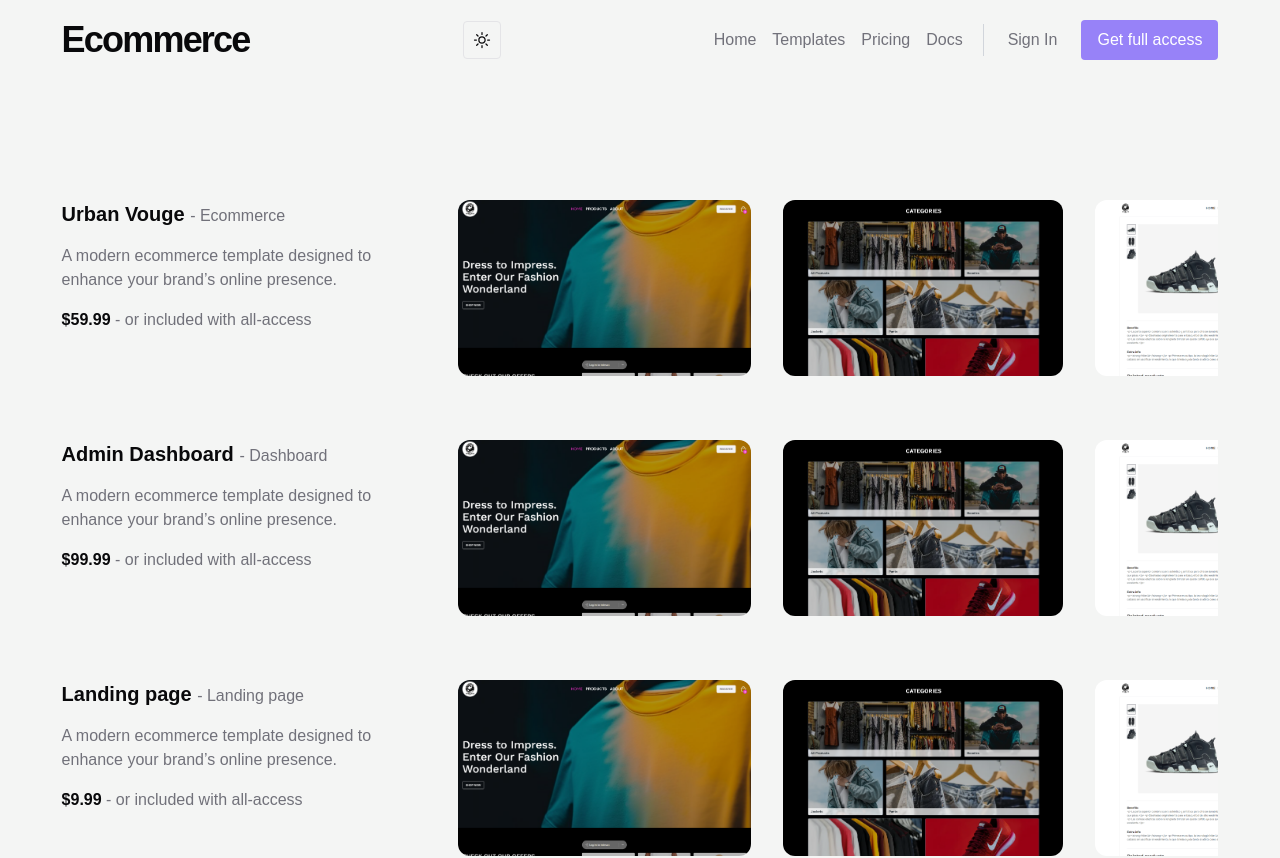
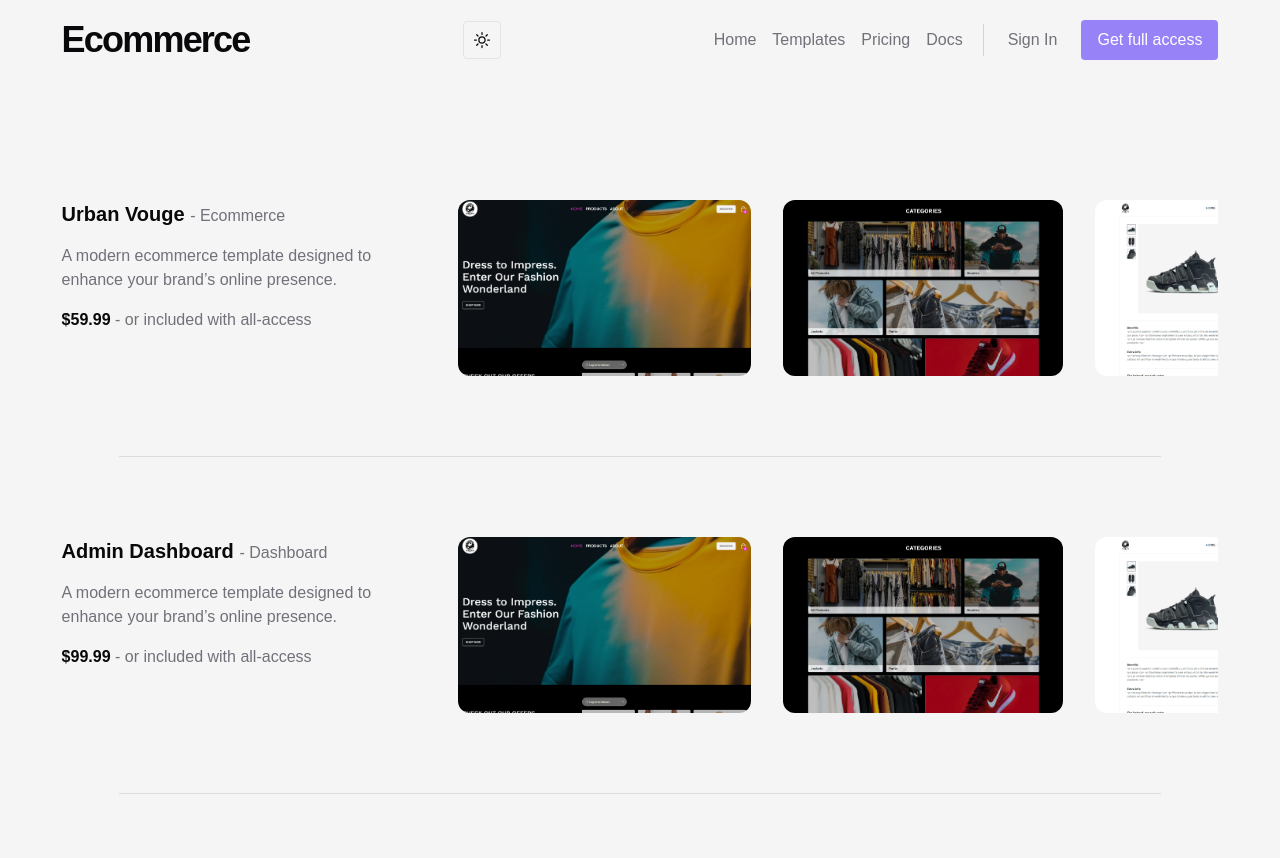
Before and after one commit to santiago-federici/templates-ecommerce, a Next.js app: page /templates in a window 1280 px wide. Shown: the top 858 px of the page. Built offline with nearby package versions, Linux system fonts and the light colour scheme; a web font is replaced by a local one.

Commit message:
feat: add divider between cards

```diff
--- a/src/app/templates/page.tsx
+++ b/src/app/templates/page.tsx
@@ -7,21 +7,15 @@ import { templates } from "@/templates";
 export default async function TemplatesPage() {
   return (
     <Wrapper className="py-20">
-      <section className="flex flex-col gap-16">
+      <section className="flex flex-col gap-20">
         {templates.map((template) => (
           <Fragment key={template.id}>
             <TemplateCard template={template} />
+
+            <span className="mx-auto h-px w-[90%] bg-black/10 last:hidden"></span>
           </Fragment>
         ))}
       </section>
-
-      {/* <div className="mx-auto grid w-full grid-cols-1 gap-6 md:grid-cols-2 lg:grid-cols-3 xl:grid-cols-templates">
-        {templates.map((template) => (
-          <Fragment key={template.id}>
-            <Card template={template} />
-          </Fragment>
-        ))}
-      </div> */}
     </Wrapper>
   );
 }
```
